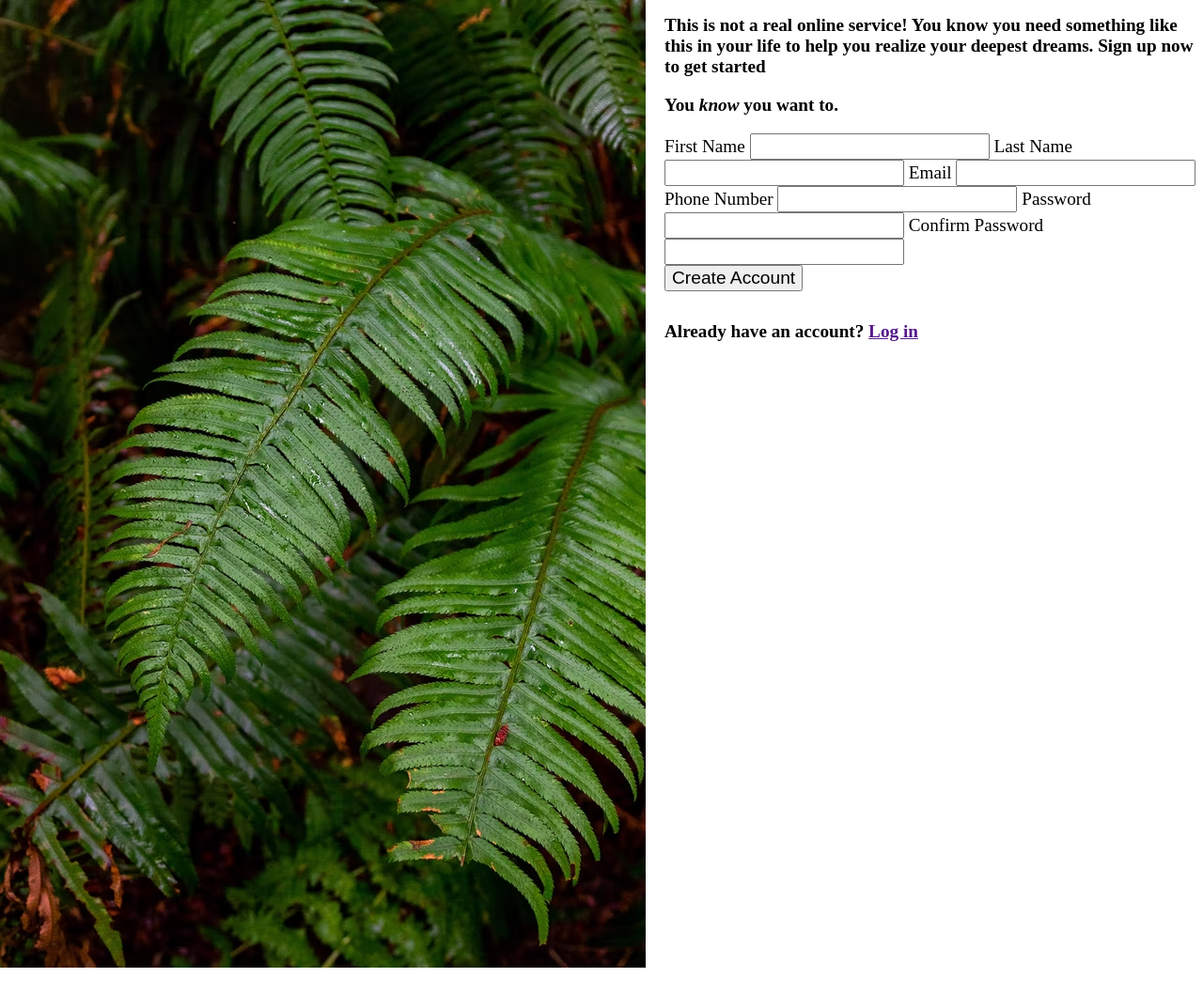
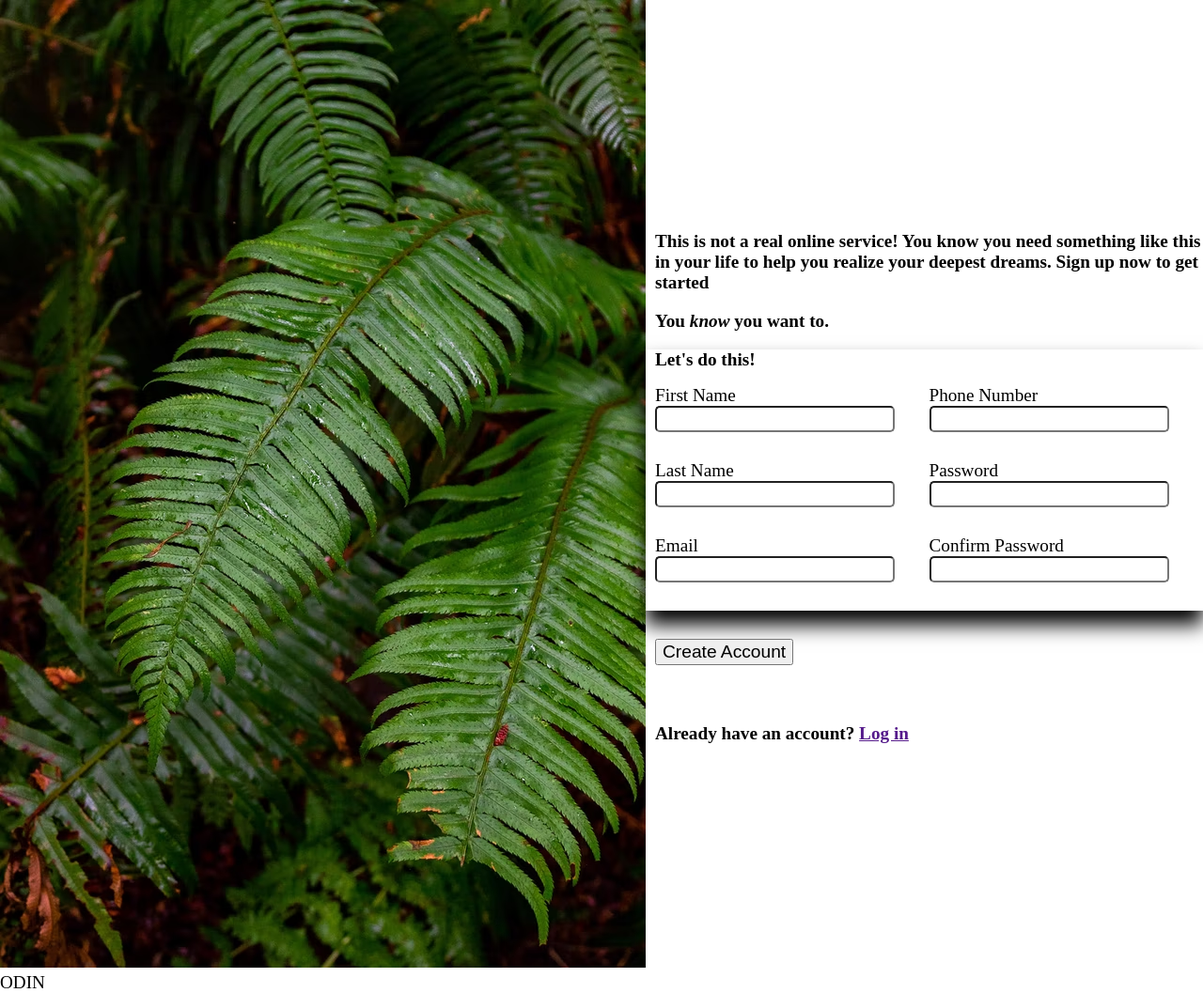
Before and after one commit to JacobBartlett24/signup, a plain HTML site: page index.html in a window 1280 px wide. Shown: the whole page at 94% size. Before the commit the page ends 1035 px from the top, so only its background shows below. Drawn offline with Linux system fonts and the light colour scheme.

Commit message:
Add formatting using margin

```diff
--- a/index.html
+++ b/index.html
@@ -10,29 +10,46 @@
 <body>
 
   <div class="wrapper">
+
     <div class="left">
       <img src="photo-1585202900225-6d3ac20a6962.avif" alt="">
+      <div>
+        ODIN
       </div>
+    </div>
+
     <div class="right">
-      <h2>This is not a real online service! You know you need something
+      <h1>This is not a real online service! You know you need something
       like this in your life to help you realize your deepest dreams.
       Sign up now to get started
       </h1>
       <h3>You <em>know</em> you want to.</h3>
+
+
+
+      <div class="formWrapper">
+        <h2>Let's do this!</h2>
         <form action="">
+          <div>
             <label for="firstName">First Name</label>
             <input type="text">
             <label for="lastName">Last Name</label>
             <input type="text">
             <label for="userEmail">Email</label>
-        <input type="text">
+            <input type="email">
+          </div>
+          <div>
             <label for="phoneNumber">Phone Number</label>
             <input type="text">
             <label for="password">Password</label>
-        <input type="text">
+            <input type="password">
             <label for="confirmPassword">Confirm Password</label>
-        <input type="text">
+            <input type="password">
+          </div>
+
         </form>
+      </div>
+
       <button>Create Account</button>
       <h5>Already have an account? <a href="">Log in</a></h5>
     </div>
--- a/style.css
+++ b/style.css
@@ -14,13 +14,44 @@ body *{
 }
 
 .right{
-  margin: 0px 0px 0px 10px ;
+  margin: auto 0px auto 0px ;
 }
 
-.right *{
-  justify-content: center;
+.right h1,.right h3, .right button, .right h5{
+  margin-left: 10px;
+}
+
+.formWrapper{
+  box-shadow: 0px 15px 20px black;
+}
+
+.formWrapper h2, .formWrapper form{
+  margin-left: 10px;
+}
+
+.formWrapper form{
+  display: grid;
+  grid-template-columns: auto auto;
+}
+
+.formWrapper form input{
+  display: block;
+  margin: 0px 0px 30px 0px;
+  border-radius: 5px;
+}
+
+.formWrapper form label{
+  width: 50px;
+}
+
+.formWrapper input:focus{
+  border: 3px solid red;
+}
+
+button{
+  margin: 30px 0px 30px 0px;
 }
 
 .left{
-  margin: 0px 10px 0px 0px ;
+  margin: 0px 0px 0px 0px ;
 }
```
Lines whose indentation alone changed are shown as unchanged.
